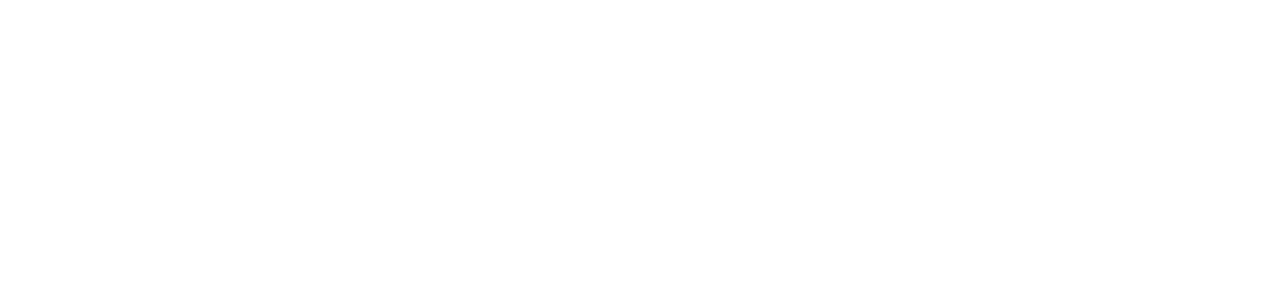
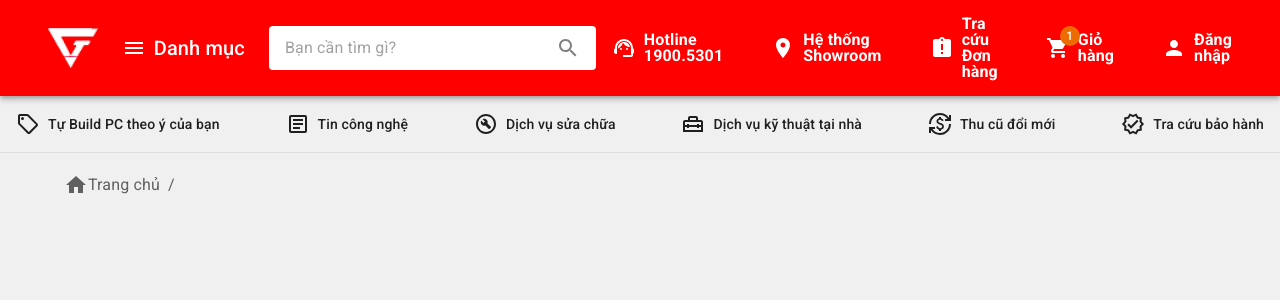
Before and after one commit to dinhchung2102/Online-PC-Store-FE, a React (Vite) app: page /products in a window 1280 px wide. Before the commit this address had no page. Shown: the top 300 px of the page. Built offline with nearby package versions, Linux system fonts and the light colour scheme.

Commit message:
List product #1

```diff
--- a/src/App.jsx
+++ b/src/App.jsx
@@ -5,6 +5,7 @@
 import Configuration_Design from "./pages/Configuration_Design";
 import Mouse_all from "./pages/Mouse_all";
 import Shopping_Cart from "./pages/Shopping_Cart";
+import ListProduct from "./pages/ListProduct";
 function App() {
 
   return (
@@ -15,6 +16,7 @@
         <Route path="/configuration-design" element={<Configuration_Design />} />
         <Route path="/mouse-all" element={<Mouse_all />} />
         <Route path="/shopping-cart" element={<Shopping_Cart />} />
+        <Route path="/products" element={<ListProduct />} />
       </Routes>
     </Router>
   )
--- a/src/components/Categories/index.jsx
+++ b/src/components/Categories/index.jsx
@@ -1,4 +1,4 @@
-import { Box, List, ListItem, ListItemIcon, ListItemText, Typography } from "@mui/material";
+import { Box, List, ListItem, ListItemIcon, ListItemText } from "@mui/material";
 import LaptopMacIcon from "@mui/icons-material/LaptopMac";
 import LaptopChromebookIcon from "@mui/icons-material/LaptopChromebook";
 import ComputerIcon from "@mui/icons-material/Computer";
--- a/src/components/Categories/subCategory/SubCateLaptop.jsx
+++ b/src/components/Categories/subCategory/SubCateLaptop.jsx
@@ -93,12 +93,12 @@
 
 function SubCateLaptop() {
   return (
-    <Box fullWidth>
+    <Box >
       <Grid container spacing={2} columns={5}>
         {CATEGORY.map((item, index) => (
           <Grid key={index} sx={{ mb: 2 }} xs={1}>
-            <Typography variant="subtitle2" sx={{ color: 'red' }}>{item.nameCate}</Typography>
-            <Box sx={{ }}>
+            <Typography variant="subtitle2" sx={{ color: 'red', cursor: 'pointer' }}>{item.nameCate}</Typography>
+            <Box sx={{}}>
               {item.subCate.map((subItem, subIndex) => (
                 <Typography key={subIndex} sx={{ cursor: 'pointer', '&:hover': { color: 'red' } }}>{subItem}</Typography>
               ))}
--- a/src/components/Header.jsx
+++ b/src/components/Header.jsx
@@ -13,9 +13,26 @@
 import PersonIcon from "@mui/icons-material/Person";
 import Badge from "@mui/material/Badge";
 
+import SellOutlinedIcon from "@mui/icons-material/SellOutlined"; // Icon Build PC
+import ArticleOutlinedIcon from "@mui/icons-material/ArticleOutlined"; // Icon Tin công nghệ
+import BuildCircleOutlinedIcon from "@mui/icons-material/BuildCircleOutlined"; // Icon Dịch vụ sửa chữa
+import HomeRepairServiceOutlinedIcon from "@mui/icons-material/HomeRepairServiceOutlined"; // Icon Dịch vụ kỹ thuật
+import CurrencyExchangeOutlinedIcon from "@mui/icons-material/CurrencyExchangeOutlined"; // Icon Thu cũ đổi mới
+import VerifiedOutlinedIcon from "@mui/icons-material/VerifiedOutlined"; // Icon Tra cứu bảo hành
+
 import React from "react";
 import BasicModal from "./Modals/Modal";
 import PropTypes from 'prop-types';
+
+
+const services = [
+    { icon: <SellOutlinedIcon />, text: "Tự Build PC theo ý của bạn" },
+    { icon: <ArticleOutlinedIcon />, text: "Tin công nghệ" },
+    { icon: <BuildCircleOutlinedIcon />, text: "Dịch vụ sửa chữa" },
+    { icon: <HomeRepairServiceOutlinedIcon />, text: "Dịch vụ kỹ thuật tại nhà" },
+    { icon: <CurrencyExchangeOutlinedIcon />, text: "Thu cũ đổi mới" },
+    { icon: <VerifiedOutlinedIcon />, text: "Tra cứu bảo hành" },
+];
 
 
 function Header() {
@@ -23,6 +40,8 @@
     const handleOpen = () => setOpen(true);
     const handleClose = () => setOpen(false);
     return (
+        <Box>
+
             <AppBar position="static" sx={{ bgcolor: "red", p: 1 }}>
                 <Toolbar sx={{ display: "flex", justifyContent: "space-between" }}>
                     {/* Logo */}
@@ -83,6 +102,35 @@
                 </Toolbar>
                 <BasicModal open={open} handleClose={handleClose} />
             </AppBar>
+            {/* Danh mục sản phẩm */}
+            <Box
+                sx={{
+                    display: "flex",
+                    justifyContent: "space-between",
+                    alignItems: "center",
+                    gap: 4,
+                    p: 2,
+                    borderBottom: "1px solid #ddd",
+                }}
+            >
+                {services.map((service, index) => (
+                    <Box
+                        key={index}
+                        sx={{
+                            display: "flex",
+                            alignItems: "center",
+                            gap: 1,
+                            cursor: "pointer",
+                        }}
+                    >
+                        {service.icon}
+                        <Typography sx={{ fontSize: "14px", fontWeight: "500" }}>
+                            {service.text}
+                        </Typography>
+                    </Box>
+                ))}
+            </Box>
+        </Box>
     );
 };
 /* Component nút điều hướng */
--- a/src/pages/Home.jsx
+++ b/src/pages/Home.jsx
@@ -15,12 +15,7 @@
   Button,
   Stack,
 } from "@mui/material";
-import SellOutlinedIcon from "@mui/icons-material/SellOutlined"; // Icon Build PC
-import ArticleOutlinedIcon from "@mui/icons-material/ArticleOutlined"; // Icon Tin công nghệ
-import BuildCircleOutlinedIcon from "@mui/icons-material/BuildCircleOutlined"; // Icon Dịch vụ sửa chữa
-import HomeRepairServiceOutlinedIcon from "@mui/icons-material/HomeRepairServiceOutlined"; // Icon Dịch vụ kỹ thuật
-import CurrencyExchangeOutlinedIcon from "@mui/icons-material/CurrencyExchangeOutlined"; // Icon Thu cũ đổi mới
-import VerifiedOutlinedIcon from "@mui/icons-material/VerifiedOutlined"; // Icon Tra cứu bảo hành
+
 import LocalShippingIcon from "@mui/icons-material/LocalShipping";
 
 import "slick-carousel/slick/slick.css";
@@ -33,14 +28,6 @@
 
 
 
-const services = [
-  { icon: <SellOutlinedIcon />, text: "Tự Build PC theo ý của bạn" },
-  { icon: <ArticleOutlinedIcon />, text: "Tin công nghệ" },
-  { icon: <BuildCircleOutlinedIcon />, text: "Dịch vụ sửa chữa" },
-  { icon: <HomeRepairServiceOutlinedIcon />, text: "Dịch vụ kỹ thuật tại nhà" },
-  { icon: <CurrencyExchangeOutlinedIcon />, text: "Thu cũ đổi mới" },
-  { icon: <VerifiedOutlinedIcon />, text: "Tra cứu bảo hành" },
-];
 
 
 const banners = [
@@ -185,35 +172,6 @@
     >
       {/* Header */}
       <Header />
-
-      {/* Danh mục sản phẩm */}
-      <Box
-        sx={{
-          display: "flex",
-          justifyContent: "space-between",
-          alignItems: "center",
-          gap: 4,
-          p: 2,
-          borderBottom: "1px solid #ddd",
-        }}
-      >
-        {services.map((service, index) => (
-          <Box
-            key={index}
-            sx={{
-              display: "flex",
-              alignItems: "center",
-              gap: 1,
-              cursor: "pointer",
-            }}
-          >
-            {service.icon}
-            <Typography sx={{ fontSize: "14px", fontWeight: "500" }}>
-              {service.text}
-            </Typography>
-          </Box>
-        ))}
-      </Box>
       <Box
         sx={{
           display: "flex",
--- /dev/null
+++ b/src/pages/ListProduct.jsx
@@ -0,0 +1,32 @@
+import { Box, Breadcrumbs, Link, Typography } from "@mui/material";
+import Header from "~/components/Header";
+
+import HomeIcon from '@mui/icons-material/Home';
+
+function ListProduct() {
+  return (
+    <Box
+      sx={{
+        backgroundColor: "#f0f0f0",
+        minHeight: "100vh",
+      }}
+
+    >
+      <Header />
+      <Box sx={{
+        width: "90vw",
+        margin: "20px auto",
+      }}>
+        <Breadcrumbs aria-label="breadcrumb">
+          <Link sx={{ display: 'flex'}} underline="hover" color="inherit" href="/">
+            <HomeIcon />
+            Trang chủ
+          </Link>
+          <Typography sx={{  }}></Typography>
+        </Breadcrumbs>
+      </Box>
+    </Box>
+  );
+}
+
+export default ListProduct;
```
Lines whose indentation alone changed are shown as unchanged.
